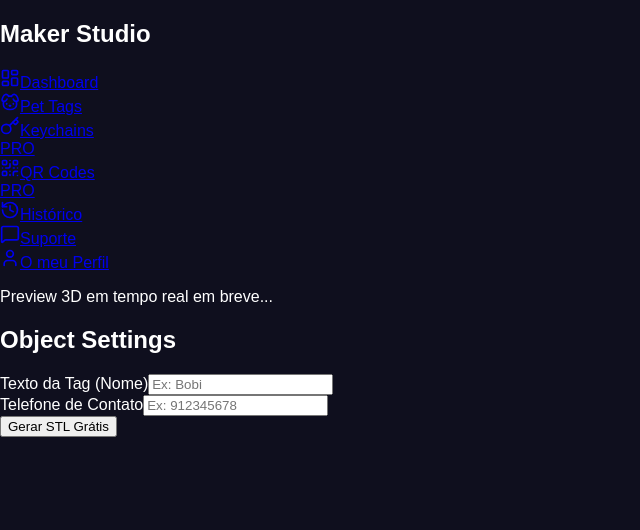
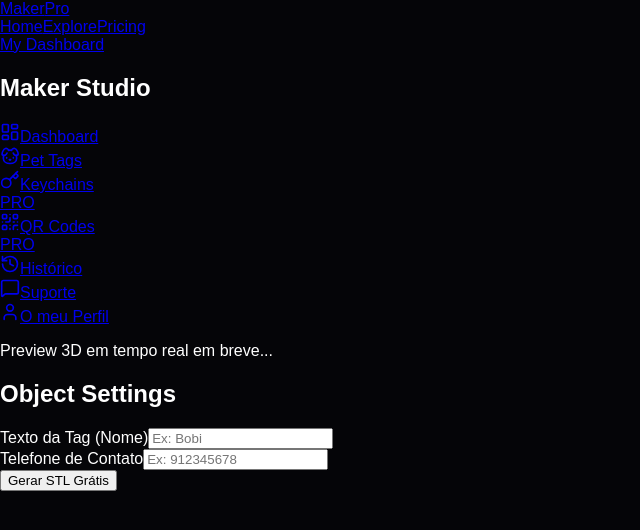
Before and after one commit to pp3dpt-prog/Maker_Pro_Frontend_Prod, a Next.js app: page /dashboard/pet-tags in a window 1280 px wide. Shown: the top 530 px of the page, without its empty margins (0-640 px from the left). Built offline with nearby package versions, Linux system fonts and the light colour scheme.

Commit message:
Alterações as paginas do site

```diff
--- a/app/layout.tsx
+++ b/app/layout.tsx
@@ -1,20 +1,13 @@
-import type { Metadata } from 'next'
+import Navbar from '@/components/layout/Navbar';
 import './globals.css';
-export const metadata = {
-  title: 'Maker Studio Pro',
-  description: 'Gere os teus STLs de forma profissional',
-}
 
-export default function RootLayout({
-  children,
-}: {
-  children: React.ReactNode
-}) {
+export default function RootLayout({ children }: { children: React.ReactNode }) {
   return (
     <html lang="pt">
-      <body style={{ margin: 0, padding: 0, backgroundColor: '#0f0f1e' }}>
+      <body className="bg-[#0a0a0a] text-white">
+        <Navbar />
         {children}
       </body>
     </html>
-  )
+  );
 }
--- /dev/null
+++ b/components/layout/Navbar.tsx
@@ -0,0 +1,29 @@
+import Link from 'next/link';
+
+export default function Navbar() {
+  return (
+    <nav className="border-b border-gray-800 bg-[#0a0a0a] py-4">
+      <div className="max-w-7xl mx-auto px-6 flex justify-between items-center">
+        {/* Logo */}
+        <Link href="/" className="text-white font-bold text-lg tracking-tight">
+          Maker<span className="text-blue-500">Pro</span>
+        </Link>
+
+        {/* Links */}
+        <div className="flex gap-8 text-sm text-gray-400">
+          <Link href="/" className="hover:text-blue-500 transition-colors">Home</Link>
+          <Link href="/explore" className="hover:text-blue-500 transition-colors">Explore</Link>
+          <Link href="/pricing" className="hover:text-blue-500 transition-colors">Pricing</Link>
+        </div>
+
+        {/* Ação */}
+        <Link
+          href="/dashboard"
+          className="bg-blue-600 hover:bg-blue-500 text-white px-4 py-2 rounded-lg text-sm transition-all"
+        >
+          My Dashboard
+        </Link>
+      </div>
+    </nav>
+  );
+}
```
Also changed, not shown: app/design/[id]/page.tsx (added, +46 -0 lines), app/explore/page.tsx (added).
